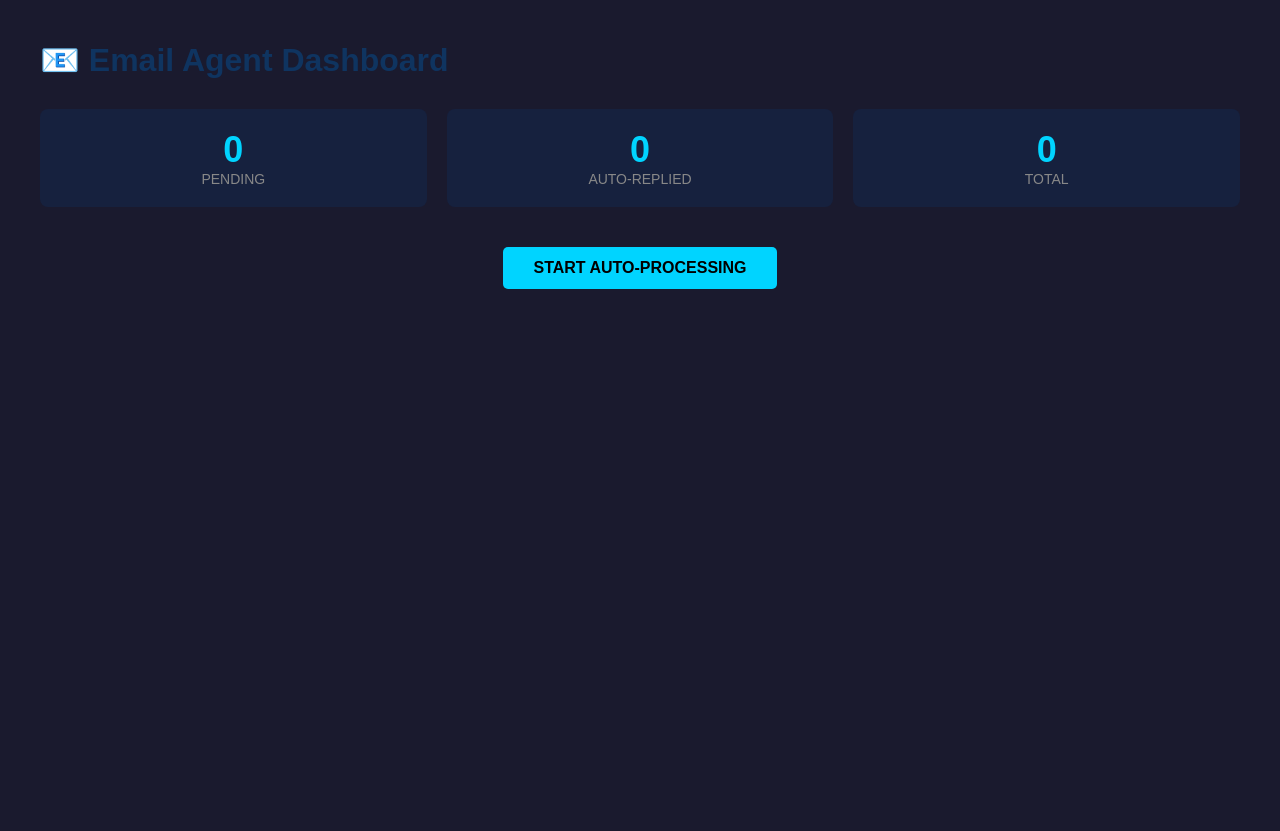
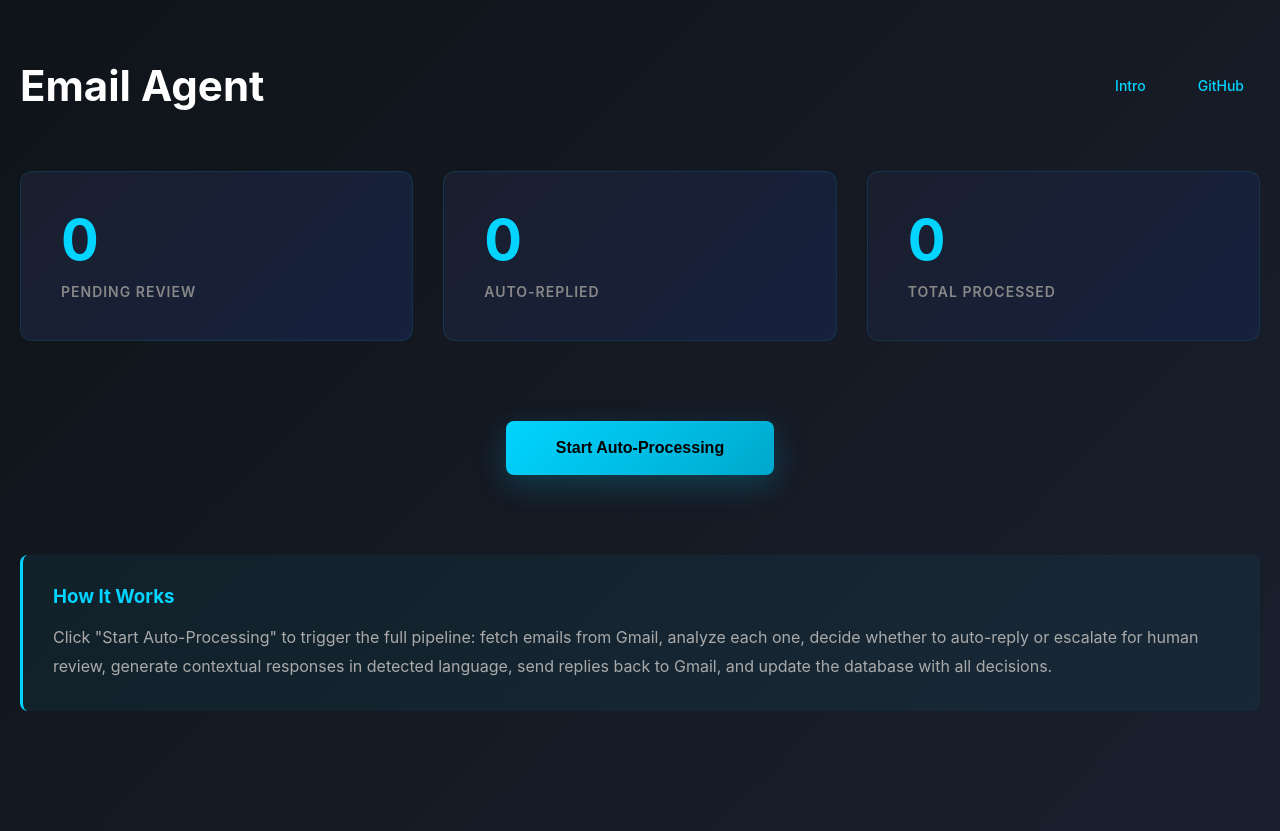
Before and after one commit to AdrianPovestca/companymind-ai, a Flask app: template src/dashboard/templates/index.html in a window 1280 px wide. Before the commit the page ends 289 px from the top, so only its background shows below. Run offline with Flask 3, Linux system fonts and the light colour scheme; the template is opened without the code that fills it, so the values that code supplies are empty.

Commit message:
Premium dashboard design - better UI, animations, styling

```diff
--- a/src/dashboard/templates/index.html
+++ b/src/dashboard/templates/index.html
@@ -3,56 +3,107 @@
 <head>
     <title>Email Agent Dashboard</title>
     <style>
-        body { font-family: Arial; background: #1a1a2e; color: white; margin: 0; padding: 20px; }
-        .container { max-width: 1200px; margin: 0 auto; }
-        h1 { color: #0f3460; }
-        .stats { display: grid; grid-template-columns: repeat(3, 1fr); gap: 20px; margin: 30px 0; }
-        .stat-card { background: #16213e; padding: 20px; border-radius: 8px; text-align: center; }
-        .stat-number { font-size: 36px; color: #00d4ff; font-weight: bold; }
-        .stat-label { color: #888; font-size: 14px; }
-        .button { background: #00d4ff; color: black; border: none; padding: 12px 30px; border-radius: 5px; cursor: pointer; font-weight: bold; font-size: 16px; }
-        .button:hover { background: #00a8cc; }
-        .button:disabled { background: #666; cursor: not-allowed; }
+        * { margin: 0; padding: 0; box-sizing: border-box; }
+        body { font-family: -apple-system, BlinkMacSystemFont, 'Segoe UI', sans-serif; background: linear-gradient(135deg, #0f1419 0%, #1a1f2e 100%); color: #e0e0e0; min-height: 100vh; }
+        .container { max-width: 1400px; margin: 0 auto; padding: 60px 20px; }
+        .header { display: flex; justify-content: space-between; align-items: center; margin-bottom: 60px; }
+        h1 { font-size: 42px; font-weight: 700; color: #fff; }
+        .nav { display: flex; gap: 20px; }
+        .nav a { color: #00d4ff; text-decoration: none; font-size: 14px; font-weight: 500; padding: 8px 16px; border-radius: 4px; transition: 0.2s; }
+        .nav a:hover { background: rgba(0, 212, 255, 0.1); }
+        .stats { display: grid; grid-template-columns: repeat(auto-fit, minmax(300px, 1fr)); gap: 30px; margin: 50px 0; }
+        .stat-card { background: linear-gradient(135deg, #1a1f2e 0%, #16213e 100%); padding: 40px; border-radius: 12px; border: 1px solid rgba(0, 212, 255, 0.1); transition: 0.3s; cursor: pointer; }
+        .stat-card:hover { transform: translateY(-5px); border-color: rgba(0, 212, 255, 0.3); box-shadow: 0 20px 40px rgba(0, 212, 255, 0.1); }
+        .stat-number { font-size: 56px; font-weight: 700; color: #00d4ff; line-height: 1; margin-bottom: 15px; }
+        .stat-label { font-size: 14px; color: #888; text-transform: uppercase; letter-spacing: 1px; font-weight: 600; }
+        .action-section { text-align: center; margin: 80px 0; }
+        .button { display: inline-block; padding: 18px 50px; background: linear-gradient(135deg, #00d4ff 0%, #00a8cc 100%); color: #000; text-decoration: none; border-radius: 8px; font-weight: 700; font-size: 16px; cursor: pointer; border: none; transition: 0.3s; box-shadow: 0 10px 30px rgba(0, 212, 255, 0.2); }
+        .button:hover { transform: translateY(-2px); box-shadow: 0 15px 40px rgba(0, 212, 255, 0.3); }
+        .button:active { transform: translateY(0); }
+        .status { margin-top: 30px; padding: 20px; background: rgba(0, 212, 255, 0.1); border-radius: 8px; color: #00d4ff; display: none; border-left: 3px solid #00d4ff; }
+        .status.show { display: block; animation: slideIn 0.3s ease; }
+        @keyframes slideIn { from { opacity: 0; transform: translateY(-10px); } to { opacity: 1; transform: translateY(0); } }
+        .info { background: rgba(0, 212, 255, 0.05); padding: 30px; border-radius: 8px; margin: 60px 0; border-left: 3px solid #00d4ff; }
+        .info h3 { color: #00d4ff; margin-bottom: 15px; }
+        .info p { color: #aaa; line-height: 1.8; }
     </style>
 </head>
 <body>
     <div class="container">
-        <h1>📧 Email Agent Dashboard</h1>
+        <div class="header">
+            <h1>Email Agent</h1>
+            <div class="nav">
+                <a href="/">Intro</a>
+                <a href="https://github.com/AdrianPovestca/companymind-ai" target="_blank">GitHub</a>
+            </div>
+        </div>
 
         <div class="stats">
             <div class="stat-card">
                 <div class="stat-number" id="pending">0</div>
-                <div class="stat-label">PENDING</div>
+                <div class="stat-label">Pending Review</div>
             </div>
             <div class="stat-card">
                 <div class="stat-number" id="auto">0</div>
-                <div class="stat-label">AUTO-REPLIED</div>
+                <div class="stat-label">Auto-Replied</div>
             </div>
             <div class="stat-card">
                 <div class="stat-number" id="total">0</div>
-                <div class="stat-label">TOTAL</div>
+                <div class="stat-label">Total Processed</div>
             </div>
         </div>
 
-        <div style="text-align: center; margin: 40px 0;">
-            <button class="button" id="btn" onclick="process()">START AUTO-PROCESSING</button>
+        <div class="action-section">
+            <button class="button" id="btn" onclick="process()">Start Auto-Processing</button>
+            <div class="status" id="status"></div>
+        </div>
+
+        <div class="info">
+            <h3>How It Works</h3>
+            <p>Click "Start Auto-Processing" to trigger the full pipeline: fetch emails from Gmail, analyze each one, decide whether to auto-reply or escalate for human review, generate contextual responses in detected language, send replies back to Gmail, and update the database with all decisions.</p>
         </div>
     </div>
+
     <script>
         function process() {
             const btn = document.getElementById('btn');
+            const status = document.getElementById('status');
+
             btn.disabled = true;
             btn.textContent = 'Processing...';
-            fetch('/api/process-emails', {method: 'POST'}).then(r => r.json()).then(d => {
-                btn.textContent = 'DONE!';
-                setTimeout(() => { btn.textContent = 'START AUTO-PROCESSING'; btn.disabled = false; }, 2000);
-            });
+            status.className = 'status show';
+            status.textContent = 'Processing emails...';
+
+            fetch('/api/process-emails', {method: 'POST'})
+                .then(r => r.json())
+                .then(d => {
+                    status.textContent = (d.message || d.error) + ' Refreshing stats...';
+                    setTimeout(() => {
+                        btn.textContent = 'Start Auto-Processing';
+                        btn.disabled = false;
+                        loadStats();
+                        setTimeout(() => status.className = 'status', 2000);
+                    }, 1500);
+                })
+                .catch(e => {
+                    status.textContent = 'Error: ' + e;
+                    btn.disabled = false;
+                    btn.textContent = 'Start Auto-Processing';
+                });
         }
-        fetch('/api/stats').then(r => r.json()).then(d => {
-            document.getElementById('pending').textContent = d.pending;
-            document.getElementById('auto').textContent = d.auto_replied;
-            document.getElementById('total').textContent = d.total;
-        });
+
+        function loadStats() {
+            fetch('/api/stats')
+                .then(r => r.json())
+                .then(d => {
+                    document.getElementById('pending').textContent = d.pending;
+                    document.getElementById('auto').textContent = d.auto_replied;
+                    document.getElementById('total').textContent = d.total;
+                });
+        }
+
+        loadStats();
+        setInterval(loadStats, 5000);
     </script>
 </body>
 </html>
--- a/src/dashboard/templates/intro.html
+++ b/src/dashboard/templates/intro.html
@@ -121,6 +121,7 @@ python run_dashboard.py<br>
 
         <div class="links">
             <a href="/dashboard" class="btn">Email Dashboard</a>
+            <a href="http://localhost:5002" class="btn btn-secondary">Admin Panel</a>
             <a href="/admin" class="btn btn-secondary">Admin Panel</a>
         </div>
 
```
